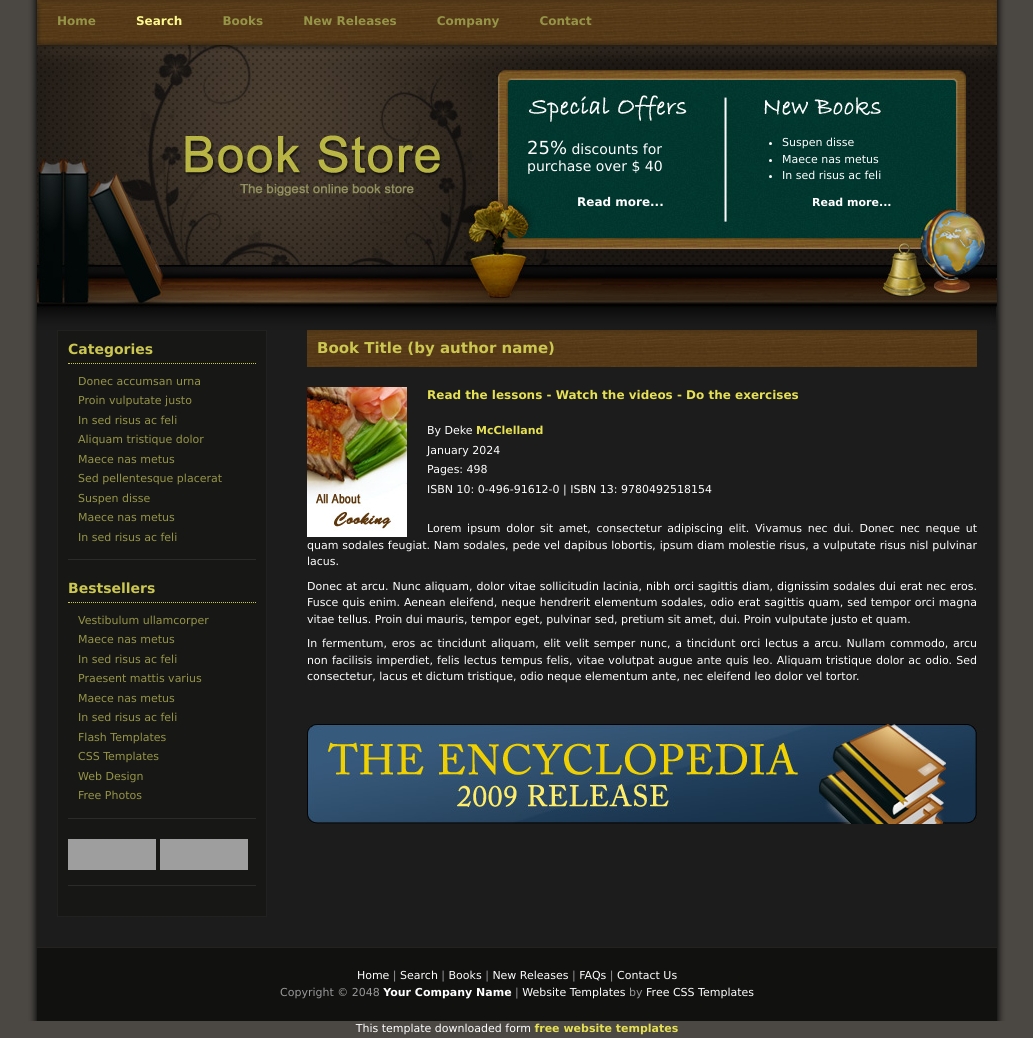
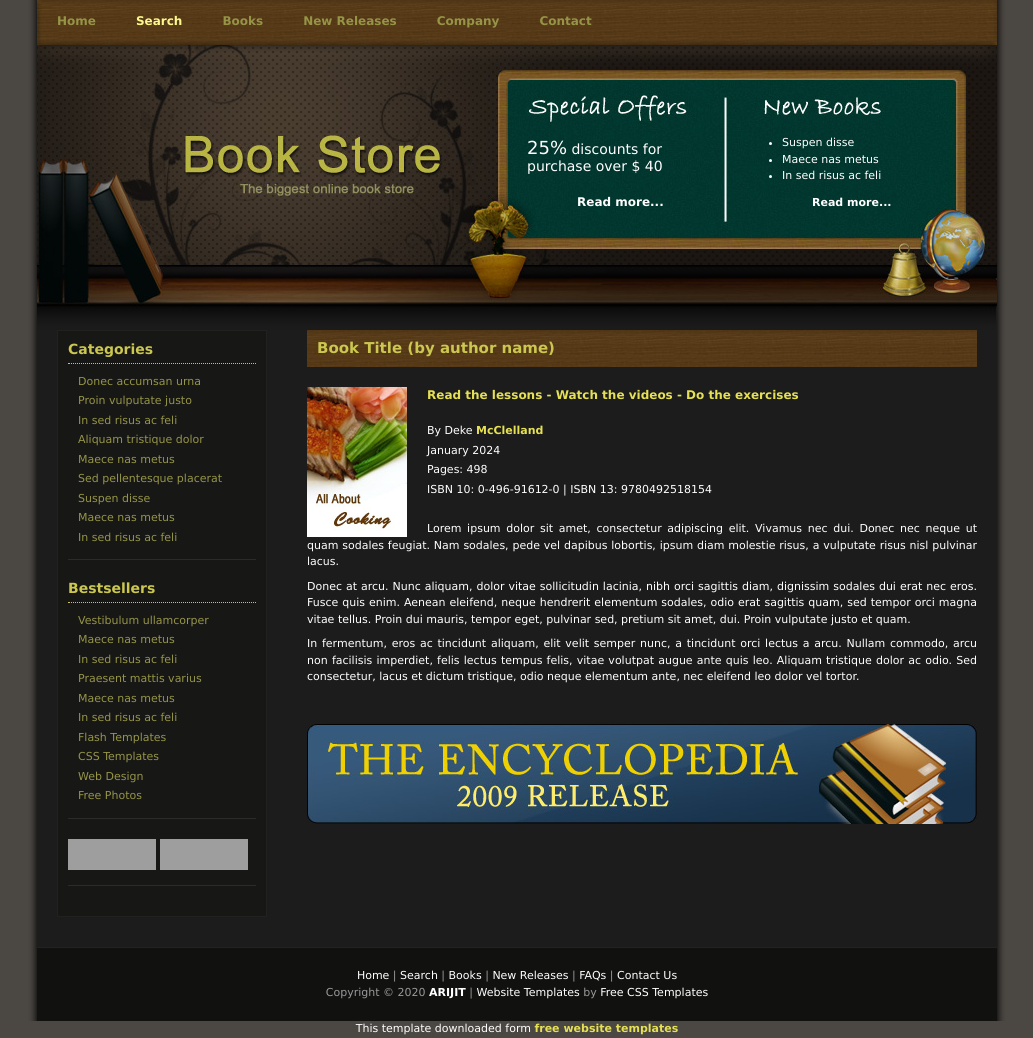
Before and after one commit to Arijit1000/Book-Store, a plain HTML site: page subpage.html in a window 1280 px wide. Shown: the whole page, without its empty margins (123-1156 px from the left). Drawn offline with Linux system fonts and the light colour scheme; grey boxes are pictures that could not be loaded.

Commit message:
Update subpage.html

```diff
--- a/subpage.html
+++ b/subpage.html
@@ -109,7 +109,7 @@
 
     <div id="templatemo_footer">
 	       <a href="index.html">Home</a> | <a href="index.html">Search</a> | <a href="index.html">Books</a> | <a href="#">New Releases</a> | <a href="#">FAQs</a> | <a href="#">Contact Us</a><br />
-        Copyright © 2048 <a href="#"><strong>Your Company Name</strong></a> | <a href="http://ct5kh.com/" target="_parent">Website Templates</a> by <a href="http://ct5kh.com/" target="_parent">Free CSS Templates</a>
+        Copyright © 2020 <a href="#"><strong>ARIJIT</strong></a> | <a href="http://ct5kh.com/" target="_parent">Website Templates</a> by <a href="http://ct5kh.com/" target="_parent">Free CSS Templates</a>
 	</div> <!-- end of footer -->
 <!--  Free CSS Template http://ct5kh.com/ -->
 </div> <!-- end of container -->
```
